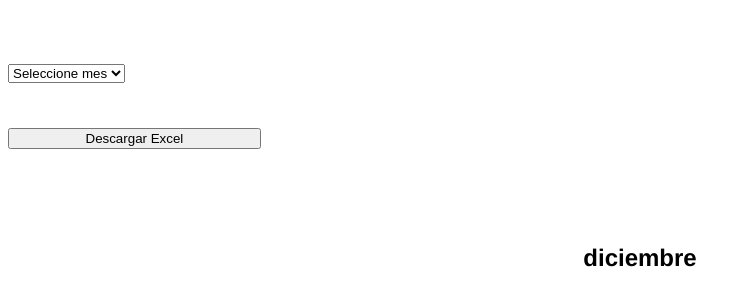
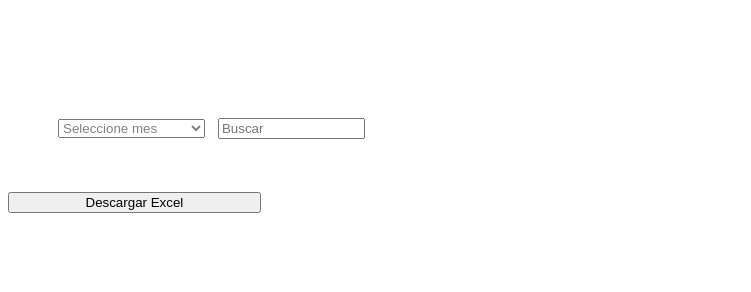
Before and after one commit to junior-debug/asistancePRC333, a PHP site: page /private/views/calendary/index.php in a window 1280 px wide; the page is wider, and only the part inside the window is pictured. Shown: the top 292 px of that part, without its empty margins (0-751 px from the left). Run offline with PHP 8.4, Linux system fonts and the light colour scheme.

Commit message:
filter calendary

```diff
--- /dev/null
+++ b/desktop.ini
@@ -0,0 +1,4 @@
+[ViewState]
+Mode=
+Vid=
+FolderType=Generic
--- a/private/views/calendary/index.php
+++ b/private/views/calendary/index.php
@@ -3,7 +3,7 @@
 <div class="topSeparation"></div>
 
 <div class="menu">
-    <select id="selectMonth" name="select" onchange="selectMonth()" class="form-select form-select-lg mb-3" aria-label=".form-select-lg example">
+    <select id="selectMonth" name="select" onchange="selectMonth()" style="margin-left: 50px;" class="form-select inputData" aria-label=".form-select-lg example">
         <option value="">Seleccione mes</option>
         <option value="enero">enero</option>
         <option value="febrero">febrero</option>
@@ -18,6 +18,7 @@
         <option value="noviembre">noviembre</option>
         <option value="diciembre">diciembre</option>
     </select>
+    <input type="text" id="search" placeholder="Buscar" class="form-control inputData">
 </div>
 
 <div class="card cardCont">
--- a/public/css/estilosCalendary.css
+++ b/public/css/estilosCalendary.css
@@ -31,7 +31,9 @@ body {
 
 .menu {
   width: 100%;
-  height: 4em;
+  height: 8em;
+  display: flex;
+  align-items: center;
 }
 
 .dataDays {
@@ -65,3 +67,9 @@ td {
   width: 100%;
   height: 6em;
 }
+
+.inputData {
+  width: 11em;
+  color: grey;
+  margin-right: 1em;
+}
--- a/public/js/calendary.js
+++ b/public/js/calendary.js
@@ -69,6 +69,15 @@ $("#month").html(months[month]);
 
 const dataDays = document.getElementsByClassName("dataDay");
 const day = document.getElementsByClassName("day");
+
+$(document).ready(function () {
+  $("#search").on("keyup", function () {
+    let value = $(this).val().toUpperCase();
+    $("#tableBody tr").filter(function () {
+      $(this).toggle($(this).text().toUpperCase().indexOf(value) > -1);
+    });
+  });
+});
 
 function changeMonth(firstDayWeek, totalDaysMonth, selectedMonth) {
   let weekIterator = firstDayWeek - 1;
```
Also changed, not shown: private/controllers/employeesController.php (+26 -0 lines), private/model/calendarioModel.php (+4 -4 lines), Readme.md.
